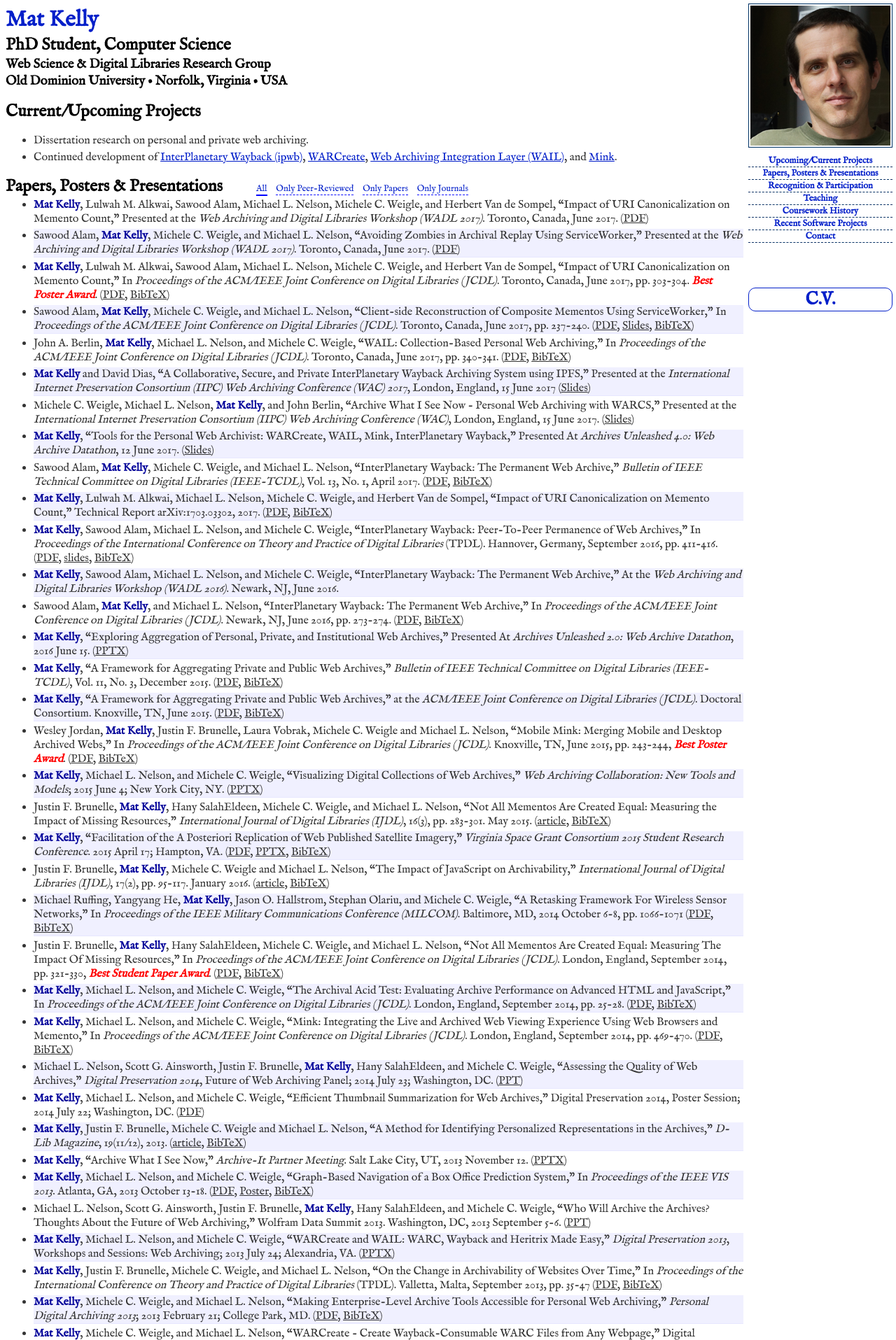
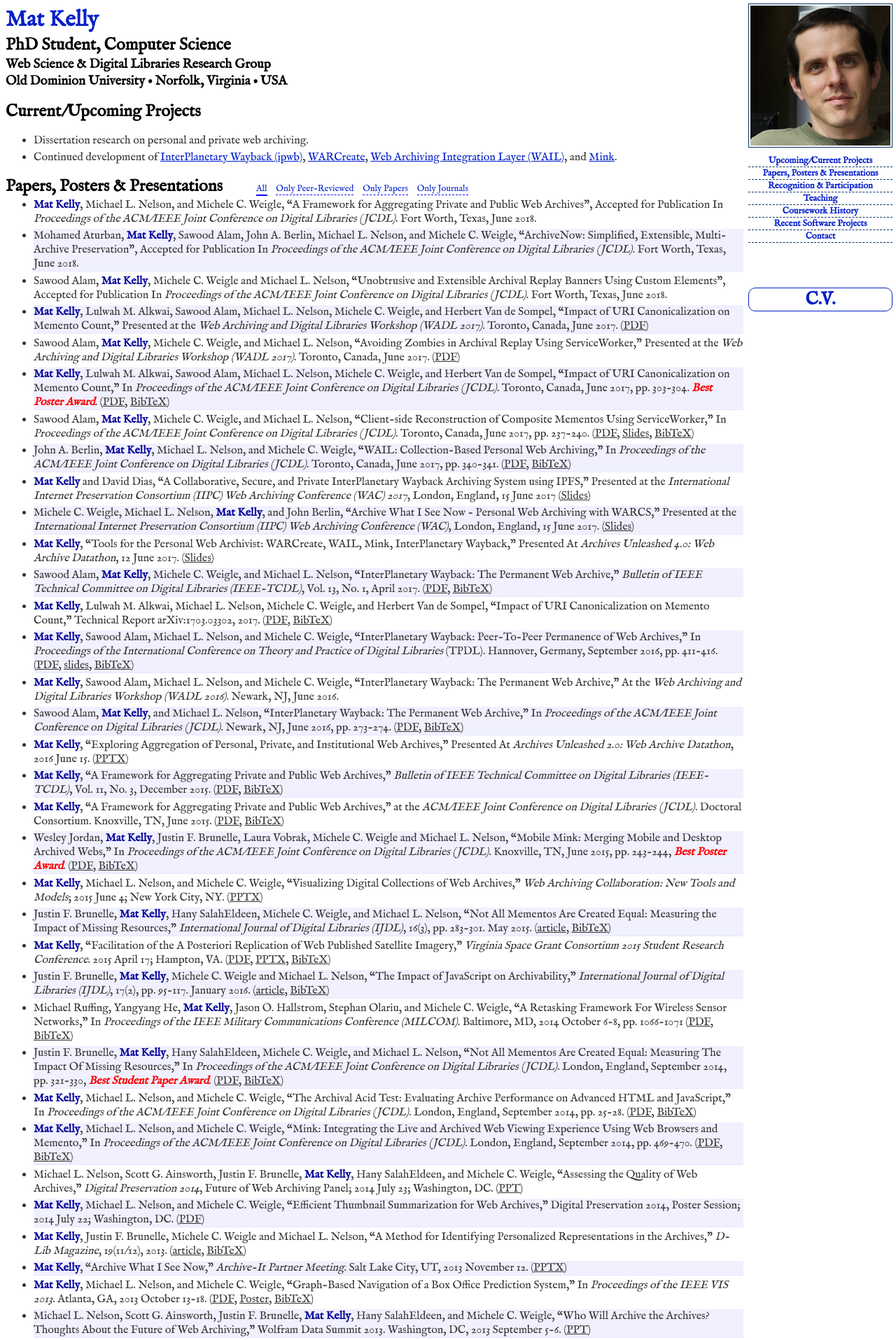
Before and after one commit to machawk1/mkdc, a PHP site: page / in a window 1280 px wide. Shown: the top 1915 px of the page at 70% size. Run offline with PHP 8.4, Linux system fonts and the light colour scheme.

Commit message:
Add JCDL pubs

```diff
--- a/index.html
+++ b/index.html
@@ -23,11 +23,13 @@
 
         }
         #thumbnailFrame {height: 100px; overflow: hidden;}
+        .otaygugel {display: none;}
     </style>
   </head>
 
   <body>
     <header itemscope itemtype="http://data-vocabulary.org/Person">
+    <p class="otaygugel">PhD Student of Computer Science at ODU in Norfolk, Virginia, USA</p>
 
         <img src="mofro.png" alt="mug shot" id="mugShot" itemprop="photo" />
 
@@ -69,6 +71,9 @@
           <li><a id="ppp_j">Only Journals</a></li>
         </ul>
         <ul id="ppp">
+          <li class="paper longPaper peerReviewed"><em class="me">Mat Kelly</em>, Michael L. Nelson, and Michele C. Weigle, “A Framework for Aggregating Private and Public Web Archives”, Accepted for Publication In <em>Proceedings of the ACM/IEEE Joint Conference on Digital Libraries (JCDL)</em>. Fort Worth, Texas, June 2018.</li>
+          <li class="poster peerReviewed">Mohamed Aturban, <em class="me">Mat Kelly</em>, Sawood Alam, John A. Berlin, Michael L. Nelson, and Michele C. Weigle, “ArchiveNow: Simplified, Extensible, Multi-Archive Preservation”, Accepted for Publication In <em>Proceedings of the ACM/IEEE Joint Conference on Digital Libraries (JCDL)</em>. Fort Worth, Texas, June 2018.</li>
+          <li class="poster peerReviewed">Sawood Alam, <em class="me">Mat Kelly</em>, Michele C. Weigle and Michael L. Nelson, “Unobtrusive and Extensible Archival Replay Banners Using Custom Elements”, Accepted for Publication In <em>Proceedings of the ACM/IEEE Joint Conference on Digital Libraries (JCDL)</em>. Fort Worth, Texas, June 2018.</li>
           <li class="poster workshop"><em class="me">Mat Kelly</em>, Lulwah M. Alkwai, Sawood Alam, Michael L. Nelson, Michele C. Weigle, and Herbert Van de Sompel, “Impact of URI Canonicalization on Memento Count,” Presented at the <em>Web Archiving and Digital Libraries Workshop (WADL 2017)</em>. Toronto, Canada, June 2017. (<a href="papers/2017_wadl_countingMementos.pdf">PDF</a>)</li>
           <li class="poster workshop">Sawood Alam, <em class="me">Mat Kelly</em>, Michele C. Weigle, and Michael L. Nelson, “Avoiding Zombies in Archival Replay Using ServiceWorker,” Presented at the <em>Web Archiving and Digital Libraries Workshop (WADL 2017)</em>. Toronto, Canada, June 2017. (<a href="papers/2017_wadl_serviceWorkers.pdf">PDF</a>)</li>
           <li class="poster peerReviewed"><em class="me">Mat Kelly</em>, Lulwah M. Alkwai, Sawood Alam, Michael L. Nelson, Michele C. Weigle, and Herbert Van de Sompel, “Impact of URI Canonicalization on Memento Count,” In <em>Proceedings of the ACM/IEEE Joint Conference on Digital Libraries (JCDL)</em>. Toronto, Canada, June 2017, pp. 303-304.  <em class="best">Best Poster Award</em>. (<a href="http://www.cs.odu.edu/~mkelly/papers/2017_jcdl_countingMementos.pdf">PDF</a>, <a href="publications/kelly-jcdl2017.bib">BibTeX</a>)</li>
@@ -115,6 +120,7 @@
     <section id="recognitionAndParticipation">
       <h2>Recognition &amp; Participation</h2>
       <ul>
+        <li>Reviewer, <a href="https://2018.jcdl.org/">Joint Conference on Digital Libraries (JCDL) 2018</a>, January 2018.</li>
         <li>Organizing Committee, <a href="https://2018.jcdl.org/organizing_committee">Publicity Chair</a>, <a href="https://2018.jcdl.org/">Joint Conference on Digital Libraries (JCDL) 2018</a>.</li>
         <li><a href="http://jcdl.org/awards.php">Best Poster</a> for <a href="papers/2017_jcdl_countingMementos.pdf">“Impact of URI Canonicalization on Memento Count”</a> at the ACM/IEEE Joint Conference on Digital Libraries (JCDL), June 2017.</li>
         <li>Participant and Presenter, <a href="http://archivesunleashed.com/au4-0-british-invasion/">Archives Unleashed 4.0: Web Archive Datathon</a>, June 2017.</li>
@@ -428,6 +434,7 @@
         <li>mkelly at cs.odu.edu (E-mail)</li>
         <li><a href="https://twitter.com/machawk1" rel="me">@machawk1</a> (Twitter)</li>
         <li><a href="https://github.com/machawk1" rel="me">@machawk1</a> (GitHub)</li>
+        <li><a href="https://scholar.google.com/citations?user=ehg7mloAAAAJ">Mat Kelly @ Google Scholar</a></li>
         <li><a href="http://orcid.org/0000-0002-0236-7389">orcid:0000-0002-0236-7389</a></li>
     </ul>
     <!--<p>Further information including employment history can be found at <a href="http://matkelly.com" rel="me">matkelly.com</a></p>-->
--- a/style.css
+++ b/style.css
@@ -6,7 +6,7 @@
   unicode-range: U+0000-00FF, U+0131, U+0152-0153, U+02C6, U+02DA, U+02DC, U+2000-206F, U+2074, U+20AC, U+2212, U+2215;
 }
 
-body {background-color: white; font-size: 16px; font-family: 'IM Fell English', serif; color: #333;}
+body {background-color: white; font-size: 16px; font-family: 'IM Fell English', serif; color: #333; }
 header {margin-bottom: 1.0em; font-family: 'IM Fell English', serif;}
 
 h1,h2,h3 {margin: 0; padding: 0; font-weight: 900; color: black;}
```
